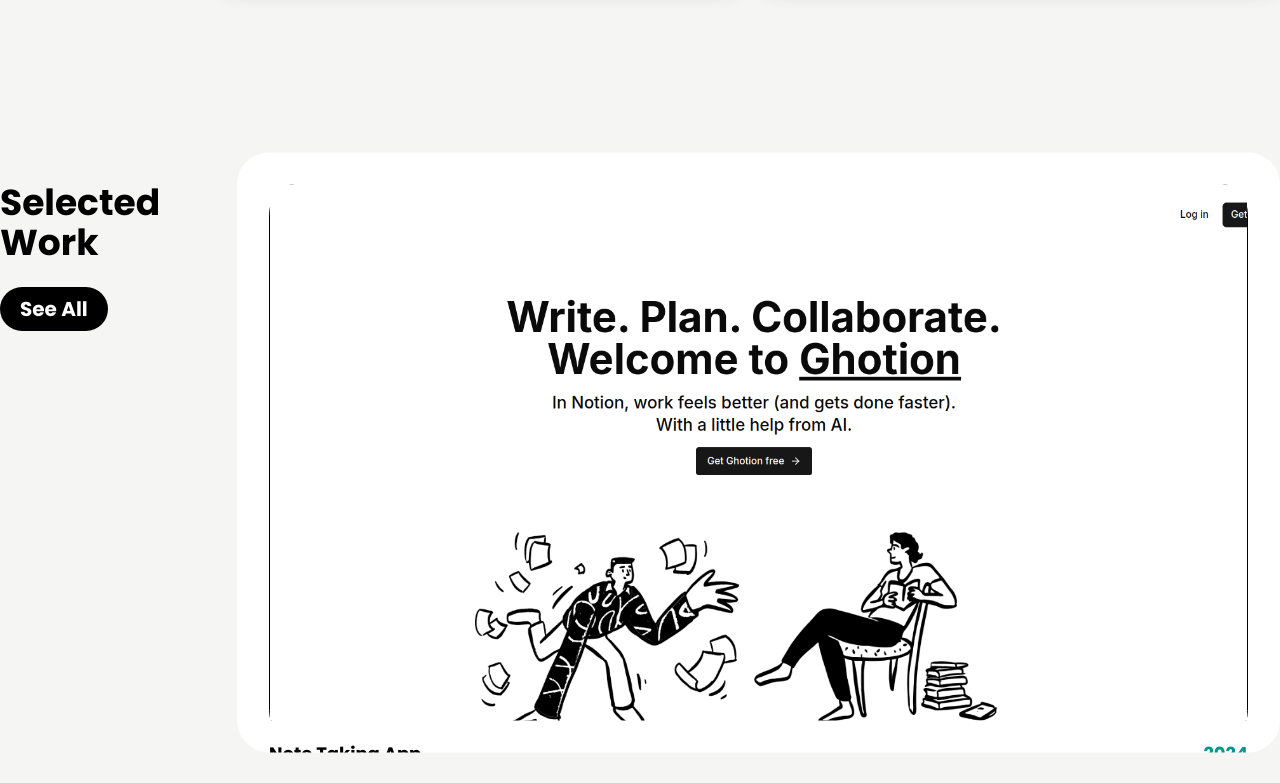
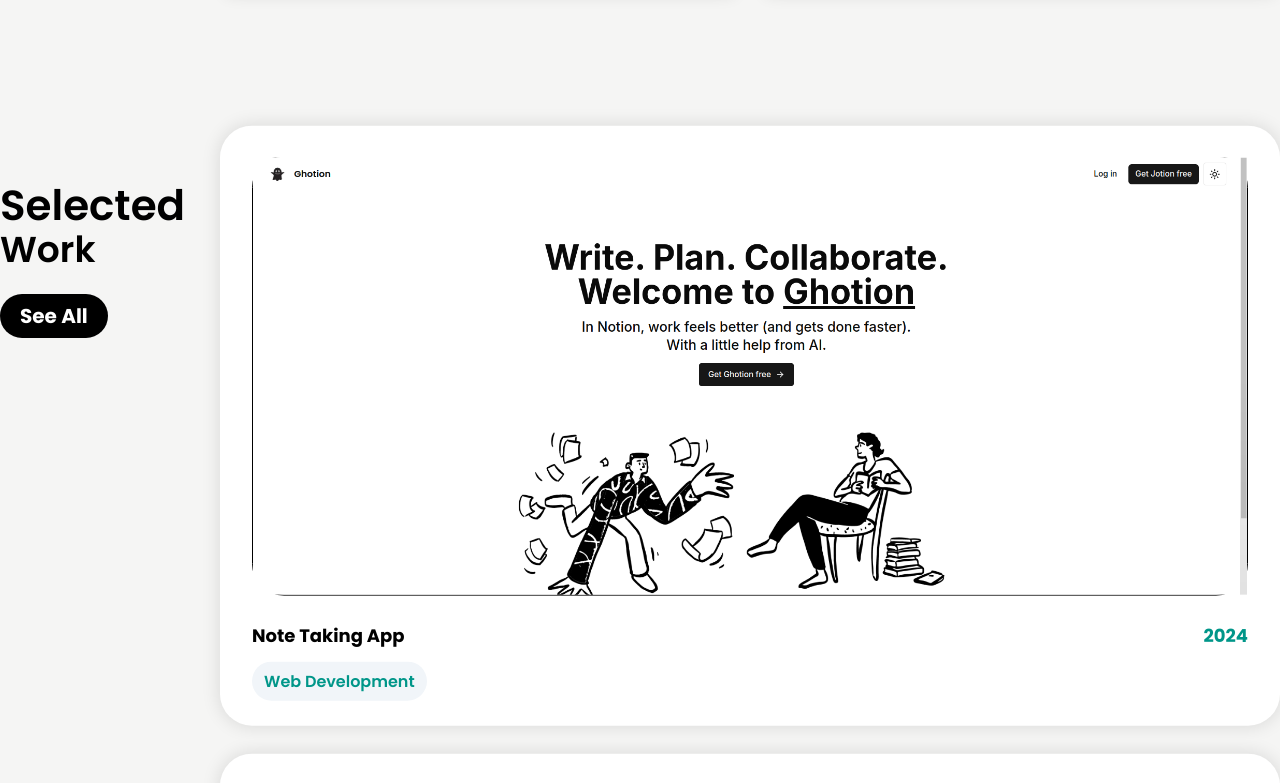
Before and after one commit to MrAbidAkash/my-portfolio, a Next.js app: page / in a window 1280 px wide. Shown: the part 1540-2323 px from the top of the page. Built offline with nearby package versions, Linux system fonts and the light colour scheme.

Commit message:
commit-01, 12 june

```diff
--- a/src/app/about/page.tsx
+++ /dev/null
@@ -1,24 +0,0 @@
-/* eslint-disable @next/next/no-img-element */
-// app/about/page.tsx
-export default function About() {
-  return (
-    <section id="about" className="py-20 px-4 md:px-12 bg-white">
-      <div className="max-w-6xl mx-auto grid grid-cols-1 md:grid-cols-2 gap-8 items-center">
-        <img
-          src="/images/profile.jpg"
-          alt="My photo"
-          className="rounded-lg shadow-lg mx-auto md:mx-0 w-64 h-64 object-cover"
-        />
-        <div>
-          <h2 className="text-4xl font-bold mb-4">About Me</h2>
-          <p className="text-lg leading-relaxed mb-4">
-            {/* Insert bio/introduction text that matches the video’s content */}
-          </p>
-          <p className="text-lg leading-relaxed">
-            {/* Additional details on background or skills */}
-          </p>
-        </div>
-      </div>
-    </section>
-  );
-}
--- a/src/app/globals.css
+++ b/src/app/globals.css
@@ -71,3 +71,34 @@
 ::-webkit-scrollbar-thumb:hover {
   background-color: rgba(219, 50, 50, 0.919);
 }
+
+
+html, body, #root {
+  margin: 0;
+  padding: 0;
+  width: 100%;
+  height: 100%;
+}
+
+.container {
+  display: flex;
+  flex-direction: column;
+  justify-content: center;
+  align-items: center;
+  height: 100%;
+  background: #f5f5f5;
+  gap: 8px;
+  padding: 16px;
+  box-sizing: border-box;
+}
+
+.row {
+  display: flex;
+  width: 100%;
+  gap: 8px;
+}
+
+.box {
+  background: #2978b5;
+  border-radius: 4px;
+}
--- /dev/null
+++ b/src/app/grid/page.tsx
@@ -0,0 +1,43 @@
+"use client";
+
+import React from "react";
+import { motion } from "framer-motion";
+
+const rows = [
+  // top half (9 → 1)
+  [10, 12, 14, 16, 18, 16, 14, 12, 10],
+  [12, 14, 16, 18, 16, 14, 12],
+  [14, 16, 18, 16, 14],
+  [16, 18, 16],
+  [18],
+  // bottom half mirrors top (excluding middle)
+  [16, 18, 16],
+  [14, 16, 18, 16, 14],
+  [12, 14, 16, 18, 16, 14, 12],
+  [10, 12, 14, 16, 18, 16, 14, 12, 10],
+];
+
+export default function App() {
+  return (
+    <div className="container">
+      {rows.map((sizes, i) => (
+        <div key={i} className="row">
+          {sizes.map((w, j) => (
+            <motion.div
+              className="box"
+              key={j}
+              style={{ width: w * 2, height: w * 2 }}
+              initial={{ scale: 0 }}
+              animate={{ scale: 1 }}
+              transition={{
+                delay: (i * sizes.length + j) * 0.02,
+                type: "spring",
+                stiffness: 300,
+              }}
+            />
+          ))}
+        </div>
+      ))}
+    </div>
+  );
+}
--- a/src/components/Works.tsx
+++ b/src/components/Works.tsx
@@ -101,14 +101,25 @@
       {/* Services Section */}
       <div className="flex flex-col md:flex-row gap-5 ">
         <div className="flex flex-col gap-8 left-0 h-screen sticky top-16 mt-10">
+          <div>
+            {" "}
             <motion.p
               initial={{ opacity: 0, x: -20 }}
               animate={{ opacity: 1, x: 0 }}
               transition={{ duration: 0.5, delay: 0.4 }}
-            className="text-4xl font-bold md:min-w-50"
+              className="text-[42px] leading-[1.111] font-semibold md:min-w-50"
             >
-            Selected Work
+              Selected
             </motion.p>
+            <motion.p
+              initial={{ opacity: 0, x: -20 }}
+              animate={{ opacity: 1, x: 0 }}
+              transition={{ duration: 0.5, delay: 0.4 }}
+              className="text-4xl font-semibold md:min-w-50"
+            >
+              Work
+            </motion.p>
+          </div>
           <div>
             <motion.a
               initial={{ opacity: 0, x: -20 }}
@@ -121,14 +132,14 @@
           </div>
         </div>
         <motion.div style={{ y }} className="w-full">
-          <div className="mt-2 w-full">
+          <div className="mt-2 w-full flex flex-col gap-5">
             {services.map((service, index) => (
               <div
                 key={index}
-                className="h-[600px]  overflow-hidden my-10 p-8 rounded-4xl bg-white"
+                className="h-[600px]  overflow-hidden my-1 p-8 flex flex-col gap-4 rounded-4xl bg-white shadow-[0px_0px_17px_2px_rgba(0,_0,_0,_0.1)] hover:shadow-[0px_0px_17px_8px_rgba(0,_0,_0,_0.1)] transition-shadow"
               >
                 <div className="flex items-start gap-5 w-full h-full overflow-hidden">
-                  <div className="relative w-full -mt-0.5  min-h-110 border rounded-4xl h-140">
+                  <div className="relative w-full -mt-0.5  min-h-100 border rounded-4xl h-110">
                     <Image
                       fill
                       className="w-full object-cover"
@@ -137,7 +148,7 @@
                     />
                   </div>
                 </div>
-                <div className="mt-5 flex flex-col gap-5">
+                <div className="mt- flex flex-col gap-5">
                   <div className="flex justify-between w-full">
                     <h4 className="text-lg font-bold ">{service.title}</h4>
                     <span className="text-lg font-bold text-teal-600">
```
Lines whose indentation alone changed are shown as unchanged.
